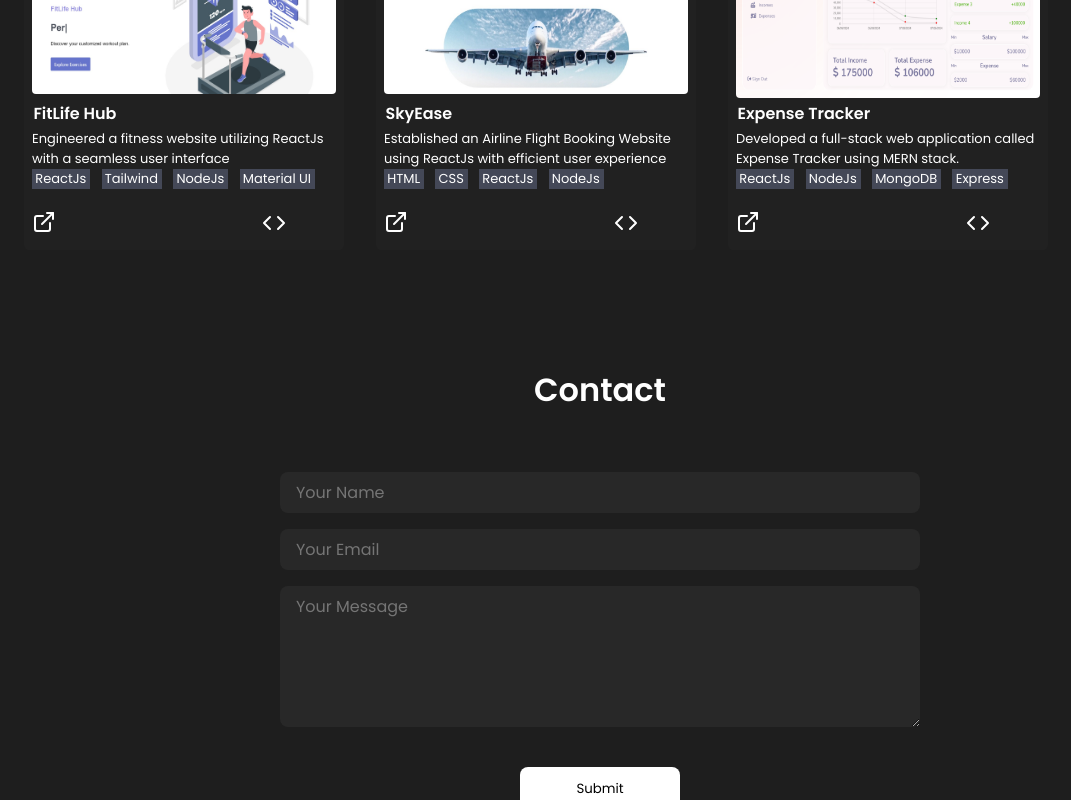
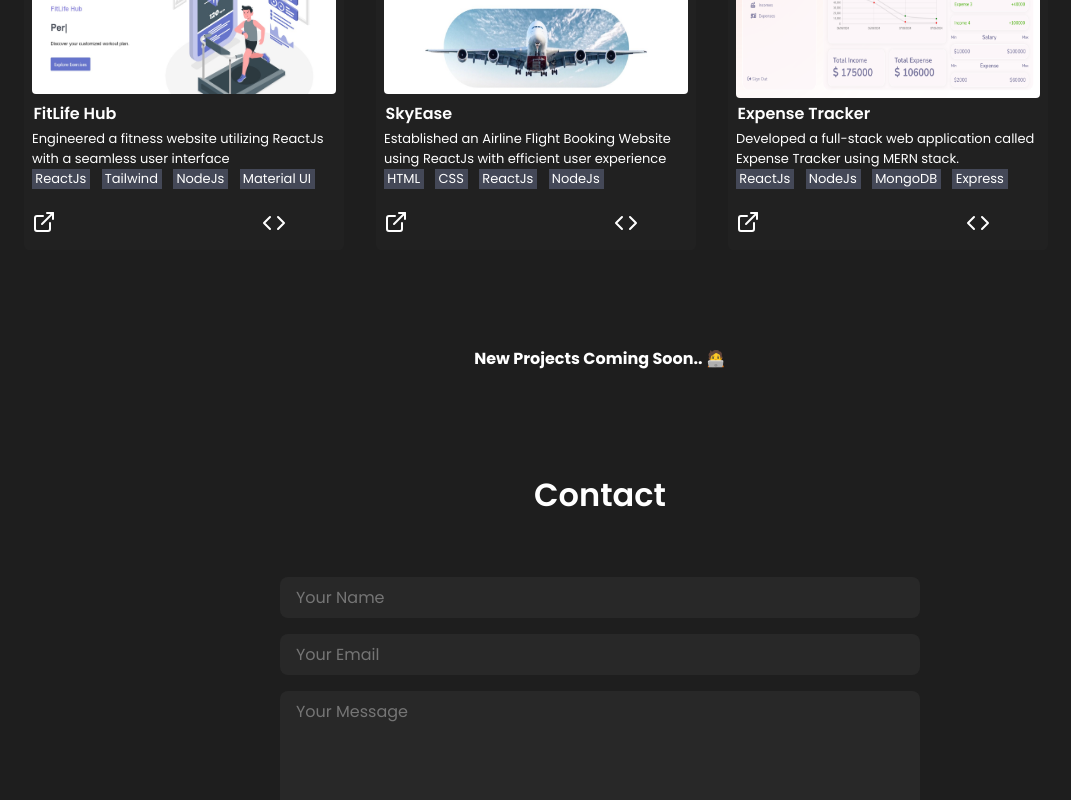
Before and after one commit to Megamind0407/React-Portfolio, a React (Create React App) app: page / in a window 1280 px wide. Shown: the part 2861-3661 px from the top of the page, without its empty margins (40-1111 px from the left). Built offline with nearby package versions, Linux system fonts and the light colour scheme.

Commit message:
Handle empty projects

```diff
--- a/src/components/Projects/project.js
+++ b/src/components/Projects/project.js
@@ -233,7 +233,7 @@ const Project = () => {
                 </div>
                 </div>
             )}
-            {!isVisible && (
+            {isVisible && (
                 <div className='new_project' style={{textAlign:'center', marginTop:'5em',fontWeight:'bold'}}>New Projects Coming Soon.. 🧑‍💻</div>
             )}
         </div>
```
